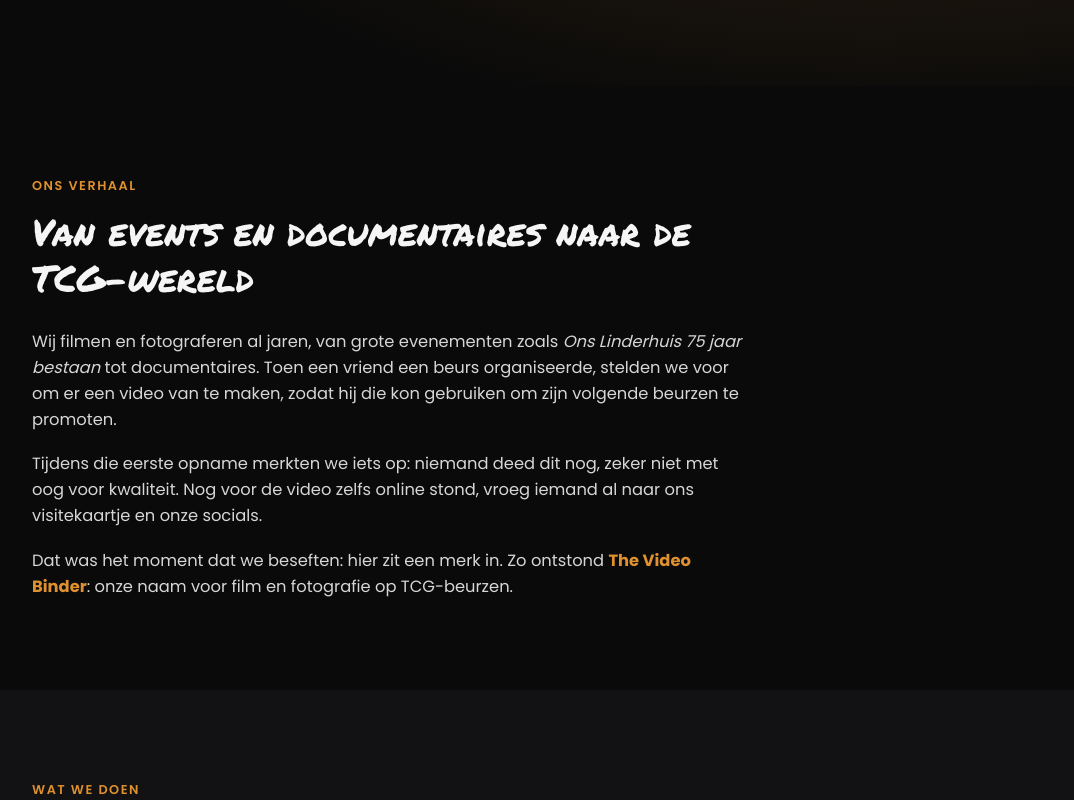
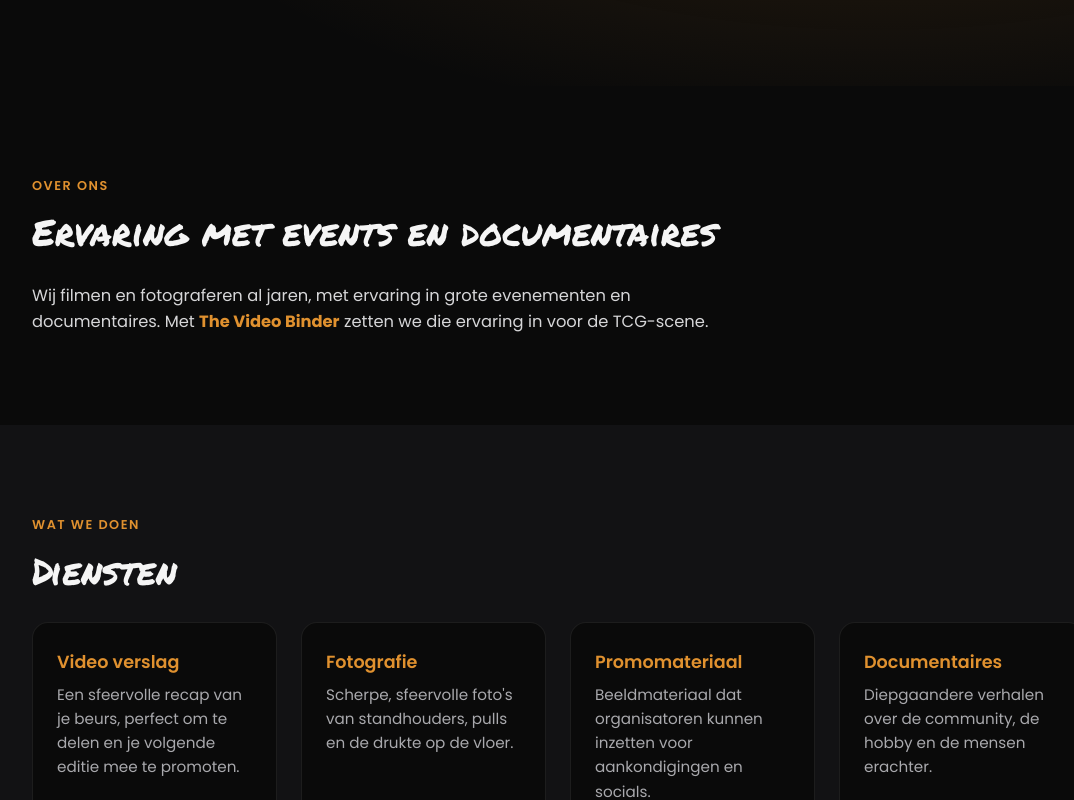
Before and after one commit to ImageDevs/videobinder, a plain HTML site: page index.html in a window 1280 px wide. Shown: the part 630-1430 px from the top of the page, without its empty margins (82-1156 px from the left). Drawn offline with Linux system fonts and the light colour scheme.

Commit message:
Trim about section to just events/documentaries experience, drop origin story

```diff
--- a/index.html
+++ b/index.html
@@ -45,12 +45,10 @@
 
   <section id="over-ons" class="section">
     <div class="container">
-      <p class="eyebrow">Ons verhaal</p>
-      <h2>Van events en documentaires naar de TCG-wereld</h2>
+      <p class="eyebrow">Over ons</p>
+      <h2>Ervaring met events en documentaires</h2>
       <div class="story">
-        <p>Wij filmen en fotograferen al jaren, van grote evenementen zoals <em>Ons Linderhuis 75 jaar bestaan</em> tot documentaires. Toen een vriend een beurs organiseerde, stelden we voor om er een video van te maken, zodat hij die kon gebruiken om zijn volgende beurzen te promoten.</p>
-        <p>Tijdens die eerste opname merkten we iets op: niemand deed dit nog, zeker niet met oog voor kwaliteit. Nog voor de video zelfs online stond, vroeg iemand al naar ons visitekaartje en onze socials.</p>
-        <p>Dat was het moment dat we beseften: hier zit een merk in. Zo ontstond <strong>The Video Binder</strong>: onze naam voor film en fotografie op TCG-beurzen.</p>
+        <p>Wij filmen en fotograferen al jaren, met ervaring in grote evenementen en documentaires. Met <strong>The Video Binder</strong> zetten we die ervaring in voor de TCG-scene.</p>
       </div>
     </div>
   </section>
```
